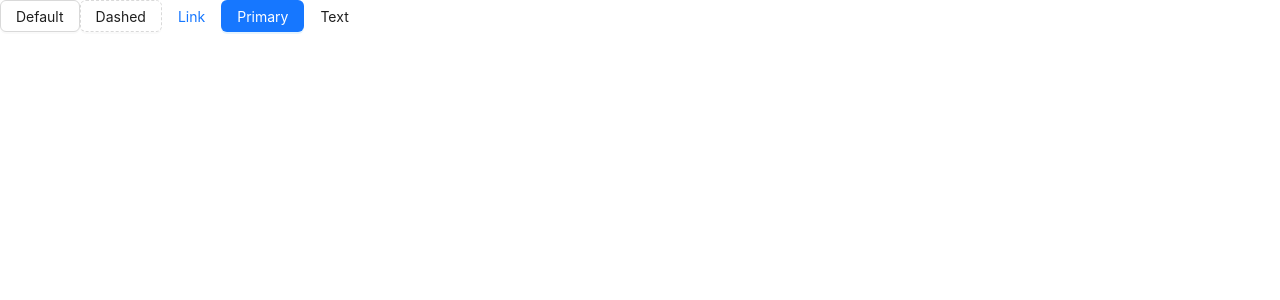
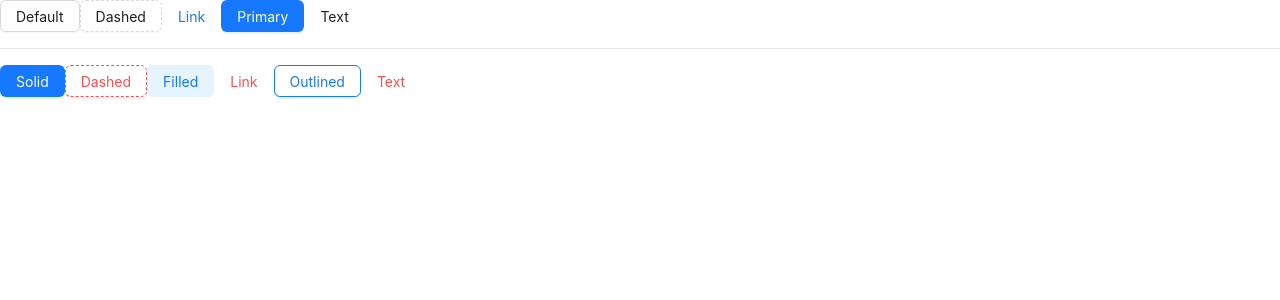
Before and after one commit to Emam-Bokhari/Ant-Design, a React (Vite) app: page / in a window 1280 px wide. Shown: the top 300 px of the page. Built offline with nearby package versions, Linux system fonts and the light colour scheme.

Commit message:
feat(ButtonComponent): add buttons with different varaints and color options

```diff
--- a/src/components/learning/general/ButtonComponent.jsx
+++ b/src/components/learning/general/ButtonComponent.jsx
@@ -10,6 +10,26 @@ export default function ButtonComponent() {
       <Button type="link">Link</Button>
       <Button type="primary">Primary</Button>
       <Button type="text">Text</Button>
+      <hr style={{ margin: "16px 0" }} />
+      {/* variant and color */}
+      <Button color="primary" variant="solid">
+        Solid
+      </Button>
+      <Button color="danger" variant="dashed">
+        Dashed
+      </Button>
+      <Button color="primary" variant="filled">
+        Filled
+      </Button>
+      <Button color="danger" variant="link">
+        Link
+      </Button>
+      <Button color="primary" variant="outlined">
+        Outlined
+      </Button>
+      <Button color="danger" variant="text">
+        Text
+      </Button>
     </Fragment>
   );
 }
```
